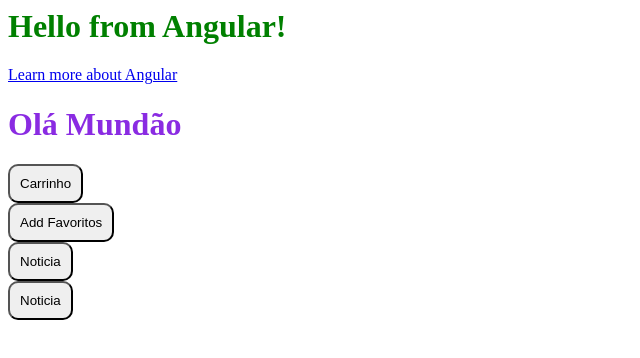
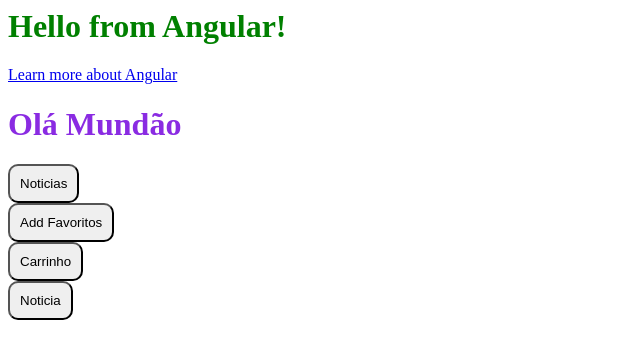
Before and after one commit to DiogoVD/stackblitz-starters-9unn1c, an Angular app: page / in a window 1280 px wide. Shown: the top 358 px of the page, without its empty margins (0-640 px from the left). Built offline with nearby package versions, Linux system fonts and the light colour scheme.

Commit message:
4 files modified

```diff
--- a/src/app/app.component.html
+++ b/src/app/app.component.html
@@ -3,8 +3,12 @@
   Learn more about Angular
 </a>
 <helloApp> </helloApp>
-<my-button Label="{{ buttonLabel }}"></my-button>
+<!-- data binding = associação de dados -->
+
+<!-- Property Binding -->
+<my-button [Label]="'Noticias'"></my-button>
 <my-button [Label]="buttonSecond"></my-button>
 
+<!-- Interpolação de dados -->
+<my-button Label="{{ buttonLabel }}"></my-button>
 <my-button Label="Noticia"></my-button>
-<my-button [Label]="'Noticia'"></my-button>
--- a/src/app/components/button.component.html
+++ b/src/app/components/button.component.html
@@ -1,3 +1,3 @@
 <div>
-  <button>{{ Label }}</button>
+  <button (click) = 'getAlert()' >{{ Label }}</button>
 </div>
--- a/src/app/components/button.component.ts
+++ b/src/app/components/button.component.ts
@@ -9,4 +9,8 @@
 export class myButton {
   @Input() Label: string = '';
   //buttonText = 'Click here';
+
+  getAlert() {
+    alert(this.Label);
+  }
 }
--- a/src/main.ts
+++ b/src/main.ts
@@ -15,6 +15,7 @@
   name = 'Angular';
   buttonLabel: string = 'Carrinho';
   buttonSecond: string = 'Add Favoritos';
+
 }
 
 bootstrapApplication(App);
```
